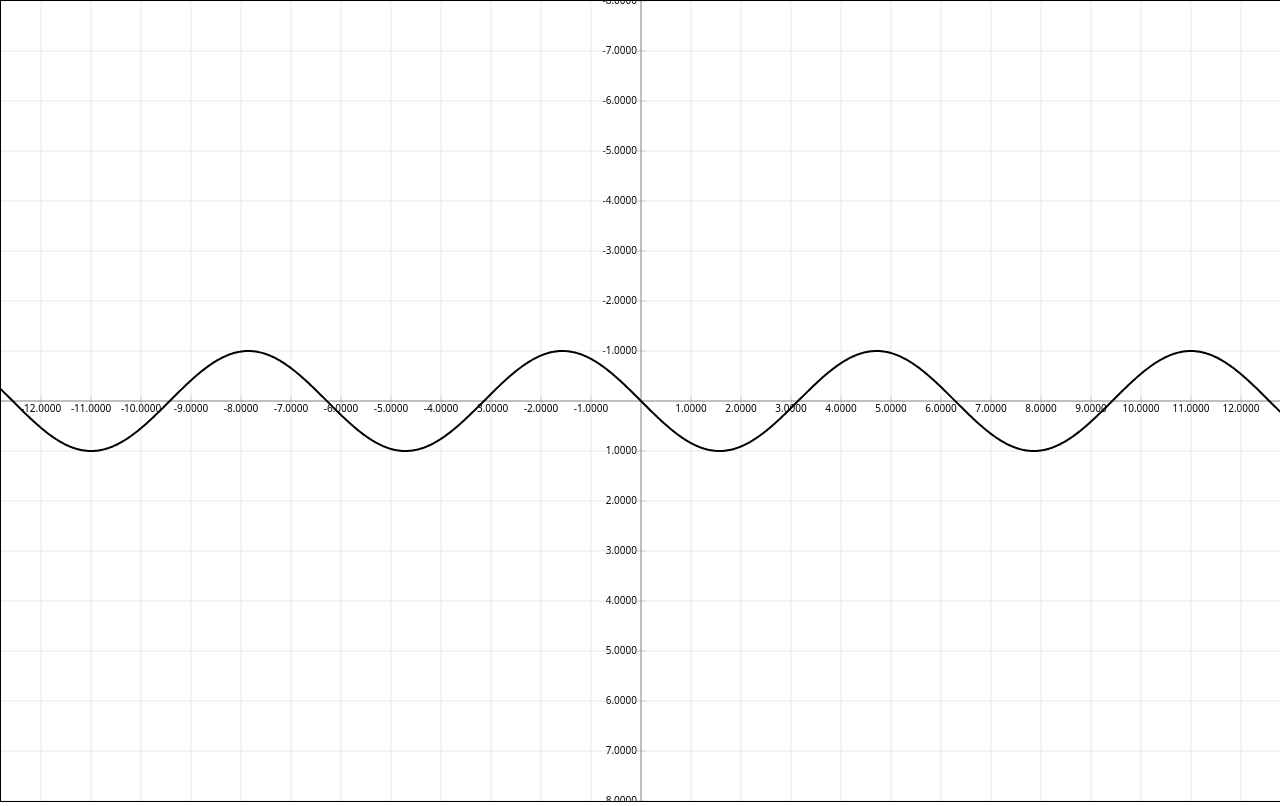
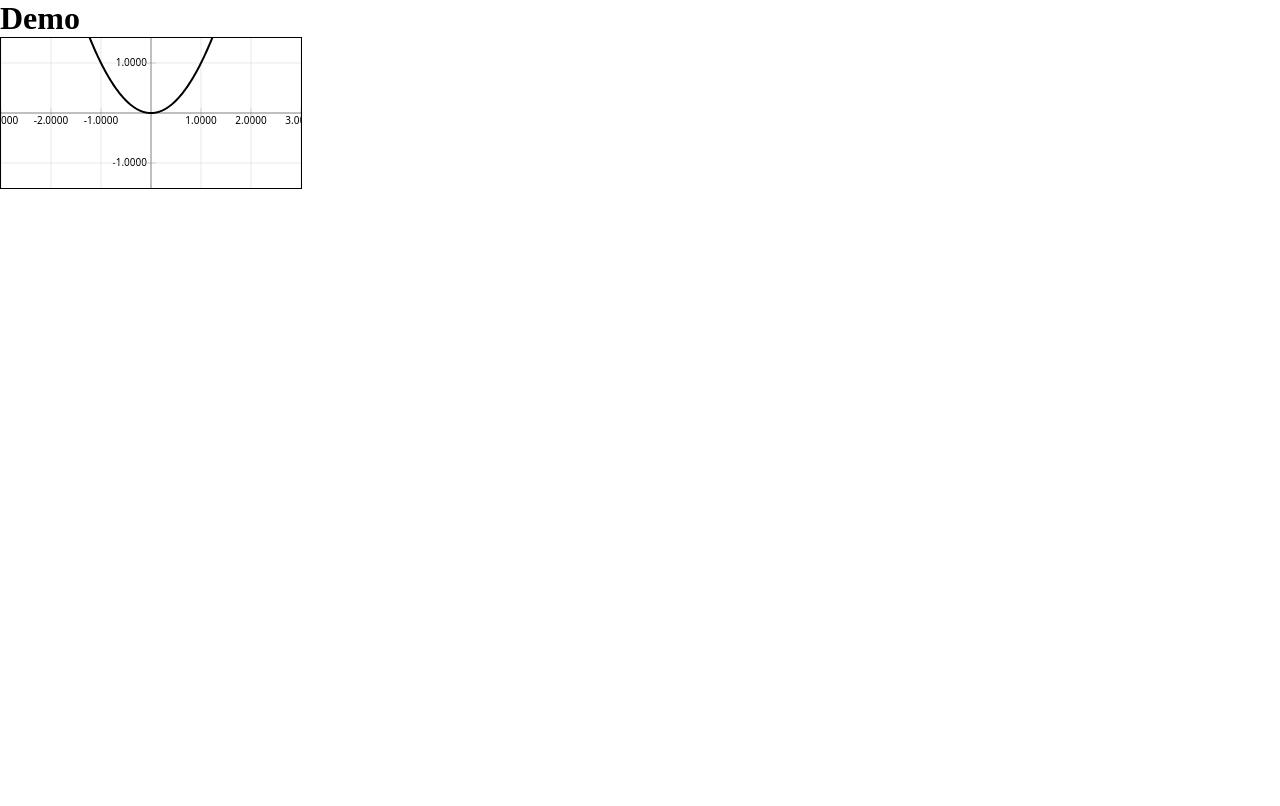
Before and after one commit to rafael-telles/plot-js, a website: page demo.html in a window 1280 px wide. Drawn offline with Linux system fonts and the light colour scheme.

Commit message:
Inverting Y-axis

```diff
--- a/demo.html
+++ b/demo.html
@@ -15,15 +15,16 @@
 	</style>
 </head>
 <body>
+	<h1>Demo</h1>
 	<canvas id="plot"></canvas>
 
 	<script src="index.js"></script>
 	<script>
 		var canvas = document.getElementById('plot');
-		canvas.width = window.innerWidth;
-		canvas.height = window.innerHeight;
+		//canvas.width = window.innerWidth;
+		//canvas.height = window.innerHeight;
 
-		window.plot = new Plot('#plot', function(x) {return Math.sin(x);});
+		window.plot = new Plot('#plot', function(x) {return x*x;});
 	</script>
 </body>
 </html>
--- a/index.js
+++ b/index.js
@@ -1,6 +1,7 @@
 window.Plot = function Plot(selector, func) {
 	var canvas = this.canvas = document.querySelector(selector);
-	var context = this.canvas.getContext('2d');
+	var context = canvas.getContext('2d');
+	var clientRect = canvas.getBoundingClientRect();
 
 	var func = this.func = func;
 
@@ -23,8 +24,8 @@ window.Plot = function Plot(selector, func) {
 		context.textBaseline = 'middle';
 		context.textAlign="center";
 
-		var coef = Math.pow(0.1, ~~(Math.log10(scale)) - 1);
-		var step = coef * ([5,2,1][~~(3 * Math.log10(scale)) % 3]) * scale;
+		var coef = Math.pow(0.1, ~~(Math.log(scale)/Math.log(10)) - 1);
+		var step = coef * ([5,2,1][~~(3 * Math.log(scale)/Math.log(10)) % 3]) * scale;
 
 		context.strokeStyle = 'lightgray';
 
@@ -55,7 +56,7 @@ window.Plot = function Plot(selector, func) {
 			context.lineTo(dx + 5, y);
 			context.stroke();
 
- 			context.fillText(((y - dy)/scale).toFixed(4), dx - 4, y);
+ 			context.fillText(((dy - y)/scale).toFixed(4), dx - 4, y);
 
 			context.lineWidth = 0.5;
  			context.beginPath();
@@ -86,24 +87,42 @@ window.Plot = function Plot(selector, func) {
 		context.strokeStyle = "black";
 		context.beginPath();
 		for(var x = 0; x < canvas.width; x++) {
-			context.lineTo(x, scale * func((x - dx) / scale) + dy);
+			context.lineTo(x, -scale * func((x - dx) / scale) + dy);
 		}
 		context.stroke();
 	}
 
-	var startTouchX, startTouchY;
-	this.canvas.addEventListener('touchstart', function(e) {
-		startTouchX = dx - e.touches[0].clientX;
-		startTouchY = dy - e.touches[0].clientY;
+	var startX, startY;
+	var mouseDown = false;
+	canvas.addEventListener('mousedown', function(e) {
+		mouseDown = true;
+		startX = dx - e.clientX;
+		startY = dy - e.clientY;
+	});
+	canvas.addEventListener('mouseup', function(e) {
+		mouseDown = false;
+	})
+	canvas.addEventListener('mousemove', function(e) {
+		if(mouseDown) {
+			dx = e.clientX + startX;
+			dy = e.clientY + startY;
+
+			render();
+		}
+	});
+
+	canvas.addEventListener('touchstart', function(e) {
+		startX = dx - e.touches[0].clientX;
+		startY = dy - e.touches[0].clientY;
 
 		if(e.touches.length === 2) {
 			lastDistance = Math.sqrt(Math.pow(e.touches[0].clientX - e.touches[1].clientX, 2) + Math.pow(e.touches[0].clientY - e.touches[1].clientY, 2));
 		}
 	});
 
-	this.canvas.addEventListener('touchmove', function(e) {
-		dx = e.touches[0].clientX + startTouchX;
-		dy = e.touches[0].clientY + startTouchY;
+	canvas.addEventListener('touchmove', function(e) {
+		dx = e.touches[0].clientX + startX;
+		dy = e.touches[0].clientY + startY;
 
 		if(e.touches.length === 2) {
 			var distance = Math.sqrt(Math.pow(e.touches[0].clientX - e.touches[1].clientX, 2) + Math.pow(e.touches[0].clientY - e.touches[1].clientY, 2));
@@ -117,13 +136,12 @@ window.Plot = function Plot(selector, func) {
 		render();
 	});
 
-	this.canvas.addEventListener('mousewheel', function(e) {
+	canvas.addEventListener('wheel', function(e) {
 		var multiplier = 0.9;
-		if(e.wheelDelta > 0) {
+		if(e.deltaY < 0) {
 			multiplier = 1.1;
 		}
-
-		zoom(multiplier, e.x, e.y);
+		zoom(multiplier, e.clientX - clientRect.left, e.clientY - clientRect.top);
 		render();
 	});
 
```
